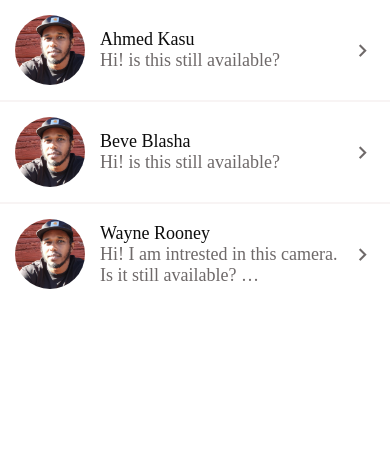
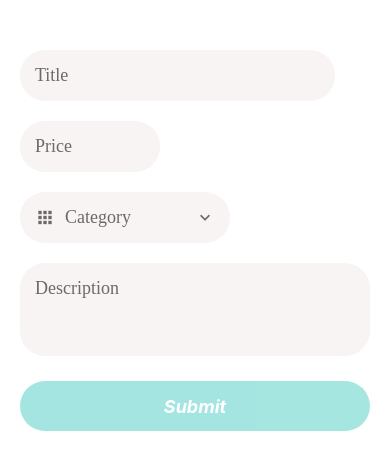
Before and after one commit to AhmedKasu/resale-used-staff-app, a React Native app: screen / in a window 390 px wide. Shown: the top 470 px of the page. Built offline with nearby package versions, Linux system fonts and the light colour scheme.

Commit message:
Improved the Listing screeenand custom input component to be more reusable

```diff
--- a/App.js
+++ b/App.js
@@ -1,6 +1,6 @@
 import { View, StyleSheet } from 'react-native';
 
-import MessagesScreen from './app/screens/MessagesScreen';
+import ListingPostScreen from './app/screens/ListingPostScreen';
 
 const messages = [
   {
@@ -33,7 +33,7 @@ const messages = [
 export default function App() {
   return (
     <View style={styles.container}>
-      <MessagesScreen initialMessages={messages} />
+      <ListingPostScreen />
     </View>
   );
 }
--- a/app/components/AppForm/CustomFormField.js
+++ b/app/components/AppForm/CustomFormField.js
@@ -3,7 +3,7 @@ import { useFormikContext } from 'formik';
 import CustomTextInput from './CustomTextInput';
 import ErrorMessage from '../ErrorMessage';
 
-const CustomFormField = ({ name, ...otherProps }) => {
+const CustomFormField = ({ name, width, ...otherProps }) => {
   const { errors, handleChange, setFieldTouched, touched } = useFormikContext();
 
   return (
@@ -11,6 +11,7 @@ const CustomFormField = ({ name, ...otherProps }) => {
       <CustomTextInput
         onChangeText={handleChange(name)}
         onBlur={() => setFieldTouched(name)}
+        width={width}
         {...otherProps}
       />
       <ErrorMessage touched={touched[name]} error={errors[name]} />
--- a/app/components/AppForm/CustomFormPicker.js
+++ b/app/components/AppForm/CustomFormPicker.js
@@ -3,7 +3,15 @@ import { useFormikContext } from 'formik';
 import CustomPicker from '../CustomPicker';
 import ErrorMessage from '../ErrorMessage';
 
-const CustomFormPicker = ({ icon, placeholder, items, name }) => {
+const CustomFormPicker = ({
+  icon,
+  placeholder,
+  items,
+  numberOfCulumns,
+  PickerItemComponent,
+  name,
+  width,
+}) => {
   const { errors, setFieldValue, touched, values } = useFormikContext();
 
   return (
@@ -13,7 +21,10 @@ const CustomFormPicker = ({ icon, placeholder, items, name }) => {
         placeholder={placeholder}
         items={items}
         selectedItem={values[name]}
+        numberOfCulumns={numberOfCulumns}
         onSelectItem={(item) => setFieldValue(name, item)}
+        PickerItemComponent={PickerItemComponent}
+        width={width}
       />
       <ErrorMessage touched={touched[name]} error={errors[name]} />
     </>
--- a/app/components/AppForm/CustomTextInput.js
+++ b/app/components/AppForm/CustomTextInput.js
@@ -4,9 +4,9 @@ import { MaterialIcons } from '@expo/vector-icons';
 import colors from '../../config/colors';
 import defaultStyles from '../../config/styles';
 
-const CustomTextInput = ({ icon, ...otherProps }) => {
+const CustomTextInput = ({ icon, width = '100%', ...otherProps }) => {
   return (
-    <View style={styles.container}>
+    <View style={[styles.container, { width }]}>
       {icon && (
         <MaterialIcons
           style={styles.icon}
@@ -17,7 +17,7 @@ const CustomTextInput = ({ icon, ...otherProps }) => {
       )}
       <TextInput
         placeholderTextColor={colors.medium}
-        style={[defaultStyles.text, styles.textInput]}
+        style={styles.textInput}
         {...otherProps}
       />
     </View>
@@ -29,7 +29,6 @@ const styles = StyleSheet.create({
     backgroundColor: colors.light,
     borderRadius: 25,
     flexDirection: 'row',
-    width: '100%',
     padding: 15,
     marginVertical: 10,
   },
@@ -37,6 +36,7 @@ const styles = StyleSheet.create({
     marginRight: 10,
   },
   textInput: {
+    ...defaultStyles.text,
     flex: 1,
   },
 });
--- /dev/null
+++ b/app/components/CategoriesPickerComponent.js
@@ -0,0 +1,31 @@
+import React from 'react';
+import { View, StyleSheet, TouchableOpacity } from 'react-native';
+
+import CustomIcon from './CustomIcon';
+import CustomText from './CustomText';
+
+const CategoriesPickerItemComponent = ({ item, onPress }) => {
+  return (
+    <View style={styles.container}>
+      <TouchableOpacity onPress={onPress}>
+        <CustomIcon name={item.icon} color={item.color} size={80} />
+        <CustomText style={styles.label}>{item.label}</CustomText>
+      </TouchableOpacity>
+    </View>
+  );
+};
+
+const styles = StyleSheet.create({
+  container: {
+    paddingHorizontal: 30,
+    paddingVertical: 15,
+    alignItems: 'center',
+    width: '33%',
+    margin: 2,
+  },
+  label: {
+    marginTop: 5,
+    textAlign: 'center',
+  },
+});
+export default CategoriesPickerItemComponent;
--- a/app/components/CustomPicker.js
+++ b/app/components/CustomPicker.js
@@ -18,15 +18,18 @@ const CustomPicker = ({
   icon,
   items,
   onSelectItem,
+  numberOfCulumns = 1,
+  PickerItemComponent = PickerItem,
   placeholder,
   selectedItem,
+  width = '100%',
 }) => {
   const [visibility, setVisibility] = useState(false);
 
   return (
     <>
       <TouchableWithoutFeedback onPress={() => setVisibility(true)}>
-        <View style={styles.container}>
+        <View style={[styles.container, { width }]}>
           {icon && (
             <MaterialCommunityIcons
               style={styles.icon}
@@ -47,23 +50,25 @@ const CustomPicker = ({
           />
         </View>
       </TouchableWithoutFeedback>
+
       <Modal visible={visibility} animationType='slide'>
         <SafeAreaScreen>
+          <Button onPress={() => setVisibility(false)} title='close' />
+
           <FlatList
             data={items}
-            keyExtractor={(items) => items.id.toString()}
+            key={numberOfCulumns === 1 ? '_' : '-'}
+            keyExtractor={(items) => +items.id.toString()}
+            numColumns={numberOfCulumns}
             renderItem={({ item }) => (
-              <PickerItem
+              <PickerItemComponent
                 onPress={() => {
                   onSelectItem(item), setVisibility(false);
                 }}
-                item={item.label}
+                item={item}
               />
             )}
           />
-          <View style={styles.button}>
-            <Button onPress={() => setVisibility(false)} title='cancel' />
-          </View>
         </SafeAreaScreen>
       </Modal>
     </>
@@ -75,14 +80,8 @@ const styles = StyleSheet.create({
     backgroundColor: colors.light,
     borderRadius: 25,
     flexDirection: 'row',
-    width: '100%',
     padding: 15,
     marginVertical: 10,
-  },
-  button: {
-    position: 'absolute',
-    right: 40,
-    top: 60,
   },
   icon: {
     marginRight: 10,
@@ -90,6 +89,7 @@ const styles = StyleSheet.create({
   text: {
     flex: 1,
   },
+
   placeholder: {
     flex: 1,
     color: colors.medium,
--- a/app/components/PickerItem.js
+++ b/app/components/PickerItem.js
@@ -3,7 +3,7 @@ import CustomText from './CustomText';
 const PickerItem = ({ item, onPress }) => {
   return (
     <TouchableOpacity onPress={onPress}>
-      <CustomText style={styles.container}>{item}</CustomText>
+      <CustomText style={styles.container}>{item.label}</CustomText>
     </TouchableOpacity>
   );
 };
--- a/app/config/colors.js
+++ b/app/config/colors.js
@@ -5,7 +5,13 @@ export default {
   white: '#fff',
   medium: '#6e6969',
   light: '#f8f4f4',
+  grey: '#778899',
   danger: '#ff5252',
   warning: '#ffe66d',
   dark: '#0c0c0c',
+  tomato: '#FF6347',
+  dodgerBlue: '#1e90ff',
+  hotPink: '#FF69B4',
+  slateBlue: '#6A5ACD',
+  springGreen: '#00FF7F',
 };
--- a/app/screens/ListingPostScreen.js
+++ b/app/screens/ListingPostScreen.js
@@ -1,5 +1,6 @@
 import { StyleSheet, View } from 'react-native';
 
+import CategoriesPickerItemComponent from '../components/CategoriesPickerComponent';
 import CustomForm from '../components/AppForm/CustomForm';
 import CustomFormPicker from '../components/AppForm/CustomFormPicker';
 import CustomFormField from '../components/AppForm/CustomFormField';
@@ -9,10 +10,13 @@ import SubmitButton from '../components/AppForm/SubmitButton';
 import * as Yup from 'yup';
 
 const categories = [
-  { label: 'Clothes', id: 1 },
-  { label: 'Electronics', id: 2 },
-  { label: 'Home Aplliancies', id: 3 },
-  { label: 'Sports', id: 4 },
+  { label: 'Clothing', id: 1, icon: 'shoe-heel', color: 'primary' },
+  { label: 'Cameras', id: 2, icon: 'camera', color: 'tomato' },
+  { label: 'Cars', id: 3, icon: 'car', color: 'dodgerBlue' },
+  { label: 'Sports', id: 4, icon: 'basketball', color: 'warning' },
+  { label: 'Movies & Music', id: 4, icon: 'headphones', color: 'secondary' },
+  { label: 'Books', id: 5, icon: 'book', color: 'springGreen' },
+  { label: 'Other', id: 6, icon: 'devices', color: 'grey' },
 ];
 
 const listingValidation = Yup.object().shape({
@@ -36,18 +40,27 @@ const ListingPostScreen = () => {
           onSubmit={(values) => console.log(values)}
           validationSchema={listingValidation}>
           <View style={styles.container}>
-            <CustomFormField maxLength={255} name='title' placeholder='Title' />
+            <CustomFormField
+              maxLength={255}
+              name='title'
+              placeholder='Title'
+              width='90%'
+            />
             <CustomFormField
               keyboardType='numeric'
               maxLength={8}
               name='price'
               placeholder='Price'
+              width='40%'
             />
             <CustomFormPicker
               items={categories}
               icon='apps'
               name='category'
+              numberOfCulumns={3}
               placeholder='Category'
+              PickerItemComponent={CategoriesPickerItemComponent}
+              width='60%'
             />
             <CustomFormField
               maxLength={255}
```
